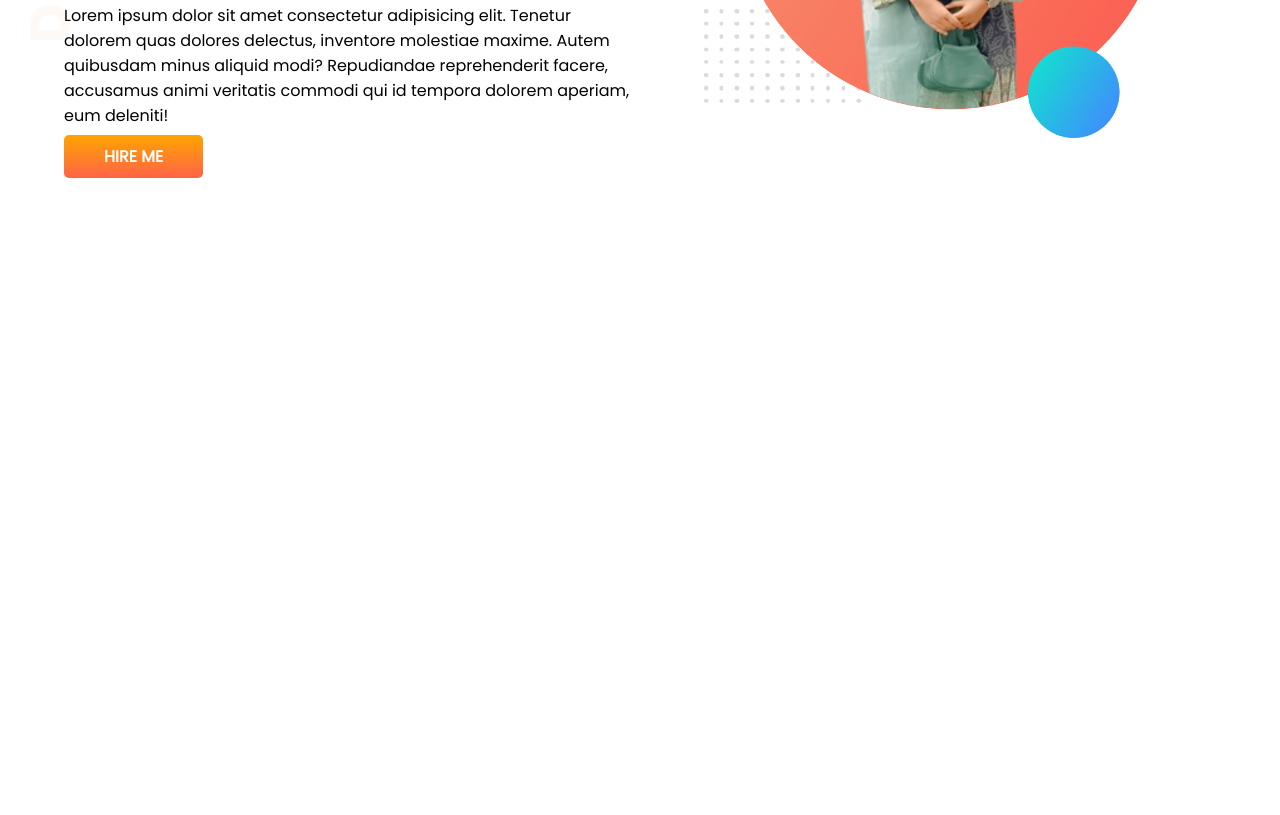
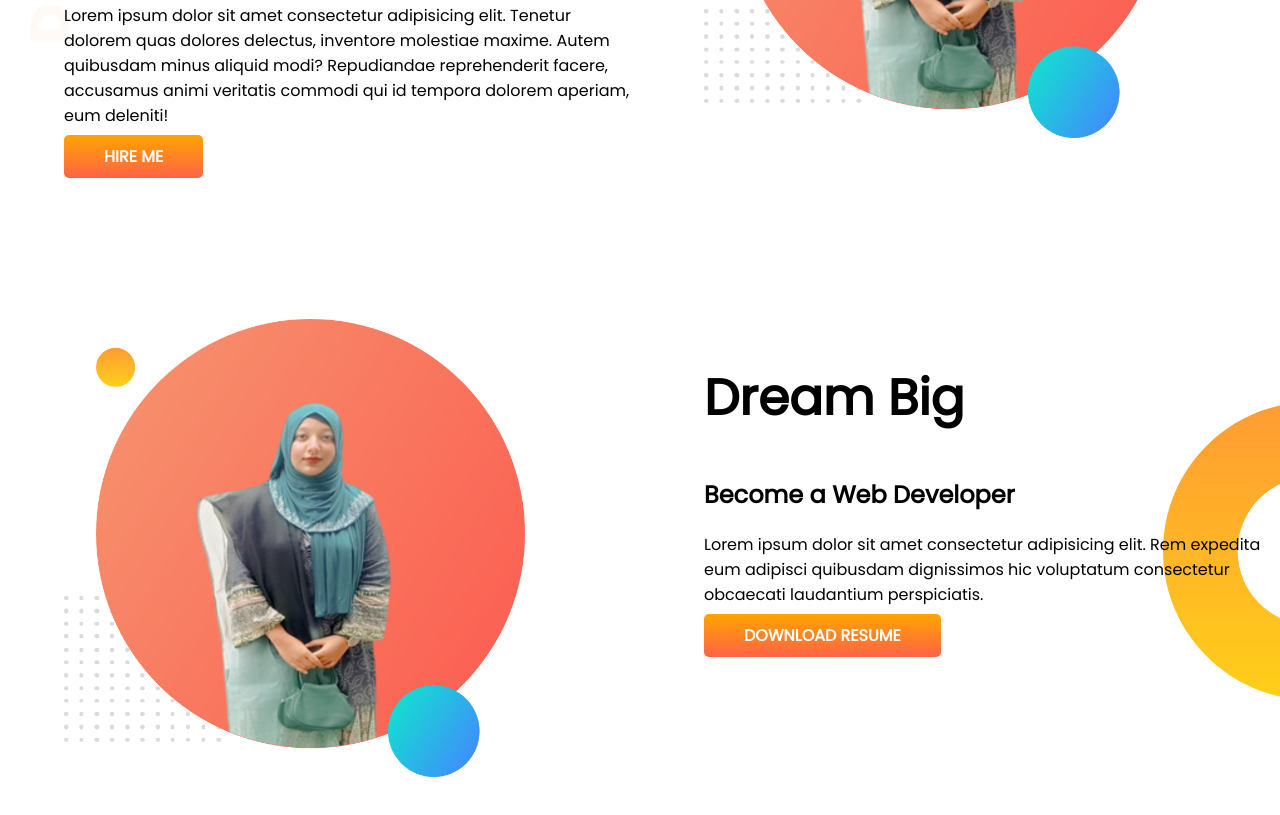
Before and after one commit to Jannat-Ara-Ferdouse/developer-portfolio, a plain HTML site: page index.html in a window 1280 px wide. Shown: the part 319-1134 px from the top of the page. Before the commit the page ends 800 px from the top, so only its background shows below. Drawn offline with Linux system fonts and the light colour scheme.

Commit message:
dream-big part added

```diff
--- a/index.html
+++ b/index.html
@@ -28,6 +28,19 @@
             <img src="images/my_image/my-bg.png" alt="">
         </div>
     </section>
+
+    <section class="dream-big">
+        <div class="half-width">
+            <img src="images/my_image/my-bg.png" alt="">
+        </div>
+        <div class="half-width">
+            <h1>Dream Big</h1>
+            <h2>Become a Web Developer</h2>
+            <p>Lorem ipsum dolor sit amet consectetur adipisicing elit. Rem expedita eum adipisci quibusdam dignissimos
+                hic voluptatum consectetur obcaecati laudantium perspiciatis.</p>
+            <a class="link_button" target="_blank" href=" ">DOWNLOAD RESUME</a>
+        </div>
+    </section>
 </body>
 
 </html>
--- a/style.css
+++ b/style.css
@@ -13,6 +13,7 @@ h1 {
 
 section {
     display: flex;
+    margin-bottom: 150px;
 }
 
 .half-width {
@@ -37,3 +38,9 @@ section {
     background-image: url(images/top-banner.png);
     background-repeat: no-repeat;
 }
+
+.dream-big {
+    background-image: url(images/dream-bg.png);
+    background-repeat: no-repeat;
+    background-position: right;
+}
```
